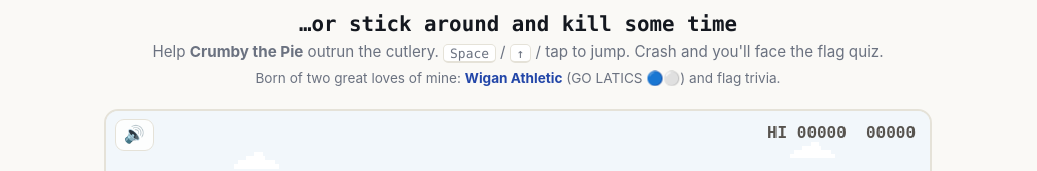
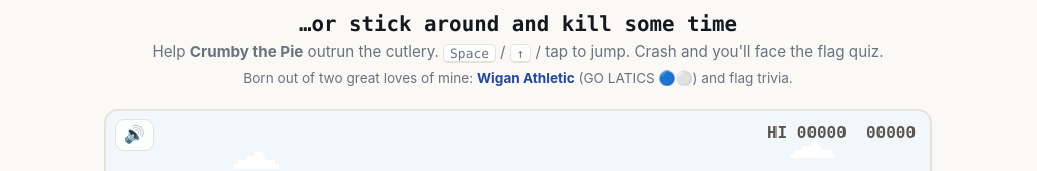
Before and after one commit to thomasbamforth/thomasbamforth.com, a plain HTML site: page index.html in a window 1280 px wide. Shown: the part 740-911 px from the top of the page, without its empty margins (122-1159 px from the left). Drawn offline with Linux system fonts and the light colour scheme; no server answers.

Commit message:
Copy tweaks: intro wording, footer spacing
Co-Authored-By: Claude Fable 5 <noreply@anthropic.com>

```diff
--- a/index.html
+++ b/index.html
@@ -373,7 +373,7 @@ footer a:hover{ text-decoration:underline; }
     <h2>…or stick around and kill some time</h2>
     <p>Help <strong>Crumby the Pie</strong> outrun the cutlery.
        <kbd>Space</kbd> / <kbd>↑</kbd> / tap to jump. Crash and you'll face the flag quiz.</p>
-    <p class="why">Born of two great loves of mine: <strong>Wigan Athletic</strong> (GO LATICS 🔵⚪️) and flag trivia.</p>
+    <p class="why">Born out of two great loves of mine: <strong>Wigan Athletic</strong> (GO LATICS 🔵⚪️) and flag trivia.</p>
   </div>
 
   <div id="game-wrap">
@@ -414,7 +414,7 @@ footer a:hover{ text-decoration:underline; }
 
 <footer>
   © <span id="year"></span> Thomas Bamforth ·
-  <a href="https://www.linkedin.com/in/thomas-bamforth/" target="_blank" rel="noopener noreferrer">LinkedIn</a><br>
+  <a href="https://www.linkedin.com/in/thomas-bamforth/" target="_blank" rel="noopener noreferrer">LinkedIn</a><br><br>
   This whole page exists because I love Wigan Athletic (GO LATICS) and flag trivia.<br>
   Crumby the Pie is an original pixel doodle, lovingly inspired by a certain Latics legend.
 </footer>
```
